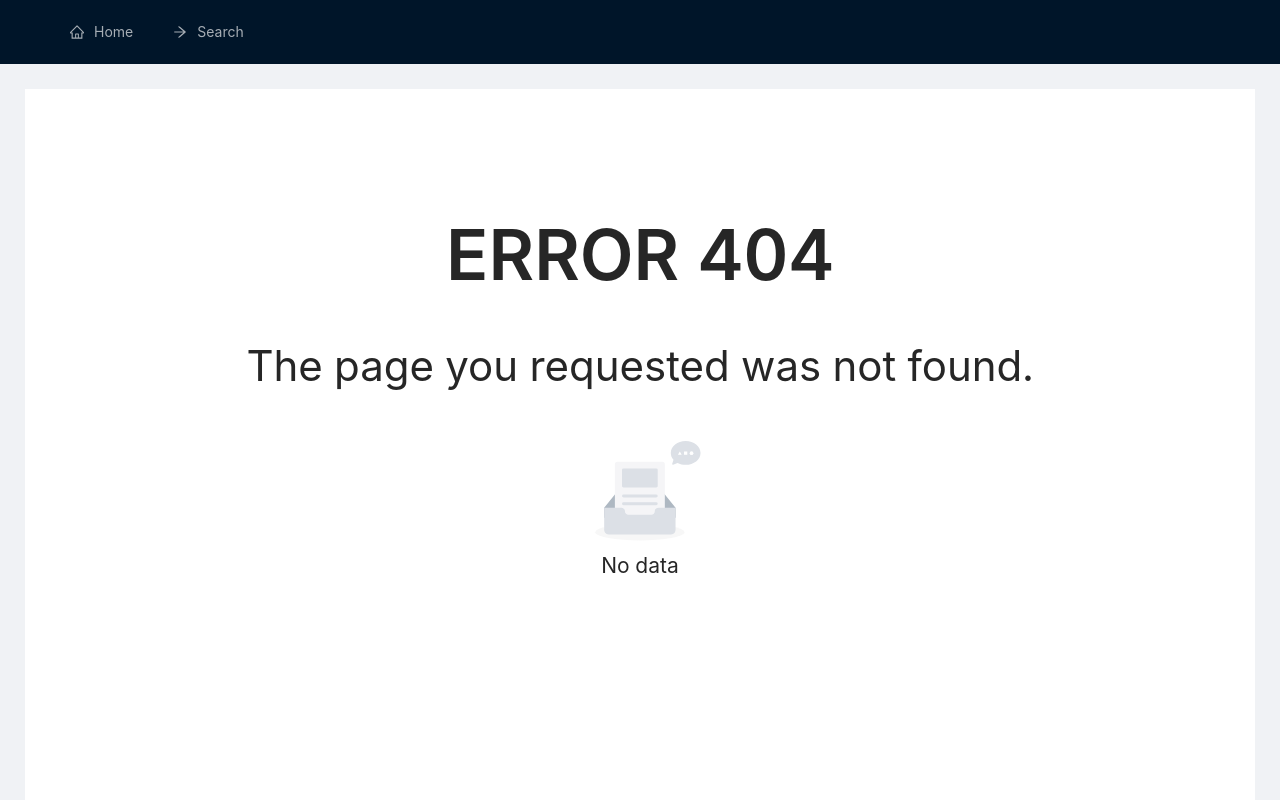
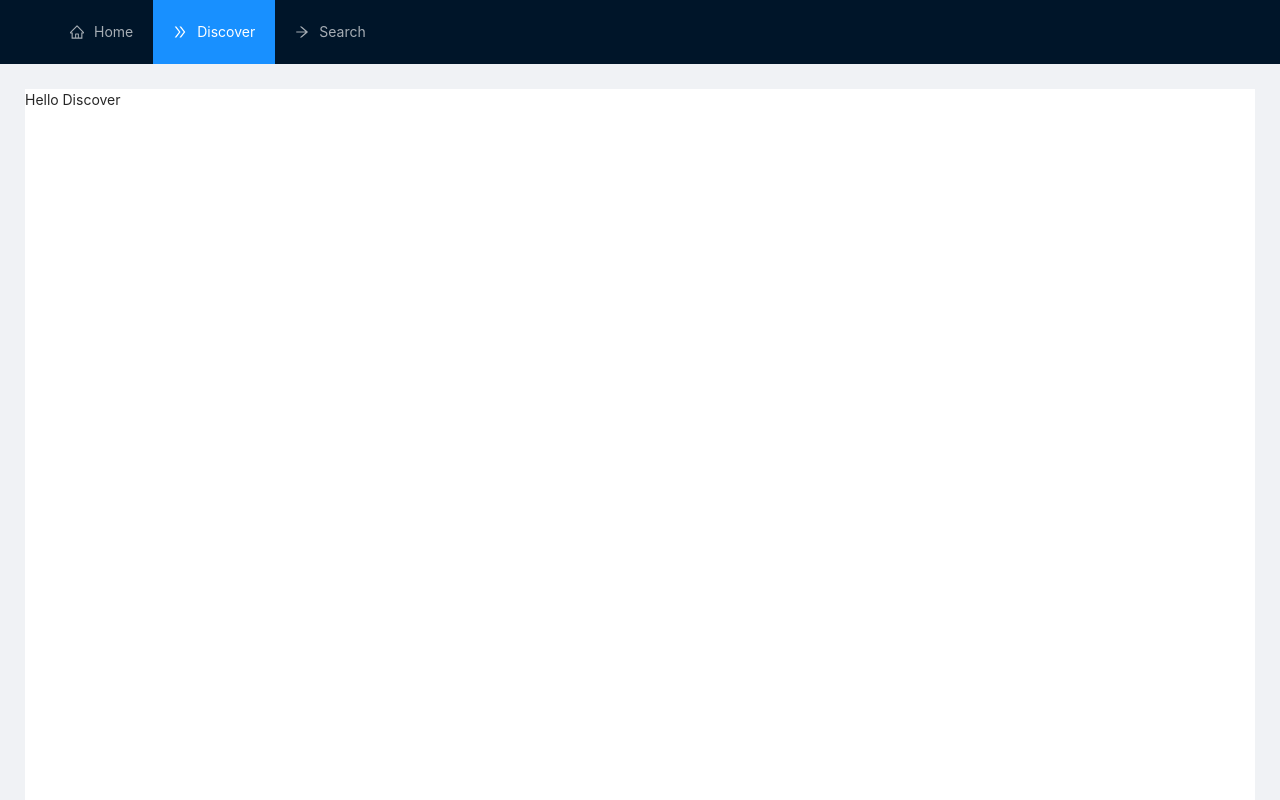
Before and after one commit to xDavide9/movies-website-frontend, a React (Create React App) app: page /discover in a window 1280 px wide. Before the commit this address had no page. Shown: the top 800 px of the page. Built offline with nearby package versions, Linux system fonts and the light colour scheme; the HTML template or start-up script is replaced by a standard one.

Commit message:
add discover component and map it with react router

```diff
--- a/src/App.js
+++ b/src/App.js
@@ -6,6 +6,7 @@ import Home from "./home/Home";
 import CustomLayout from "./miscellaneous/CustomLayout";
 import SearchButtons from "./search/SearchButtons";
 import MovieInfo from "./miscellaneous/MovieInfo";
+import Discover from "./discover/Discover";
 
 const App = () => {
   const navigate = useNavigate();
@@ -23,6 +24,7 @@ const App = () => {
       <AnimatePresence>
         <Routes location={location} key={location.pathname}>
           <Route exact path="/" element={<Home />} />
+          <Route exact path="/discover" element={<Discover />} />
           <Route exact path="/search" element={<SearchButtons />} />
           <Route exact path="/search/:id/:language" element={<MovieInfo />} />
           <Route path="*" element={<ErrorPage />} />
--- /dev/null
+++ b/src/discover/Discover.js
@@ -0,0 +1,5 @@
+const Discover = () => {
+  return <>Hello Discover</>;
+};
+
+export default Discover;
--- a/src/miscellaneous/CustomLayout.js
+++ b/src/miscellaneous/CustomLayout.js
@@ -1,6 +1,10 @@
 import "./CustomLayout.css";
 import { Layout, Menu } from "antd";
-import { ArrowRightOutlined, HomeOutlined } from "@ant-design/icons";
+import {
+  ArrowRightOutlined,
+  DoubleRightOutlined,
+  HomeOutlined,
+} from "@ant-design/icons";
 
 const { Header, Content, Footer } = Layout;
 
@@ -18,6 +22,14 @@ const CustomLayout = (props) => {
               icon: <HomeOutlined />,
               onClick: () => {
                 props.navigate("/");
+              },
+            },
+            {
+              label: "Discover",
+              key: "/discover",
+              icon: <DoubleRightOutlined />,
+              onClick: () => {
+                props.navigate("/discover");
               },
             },
             {
```
